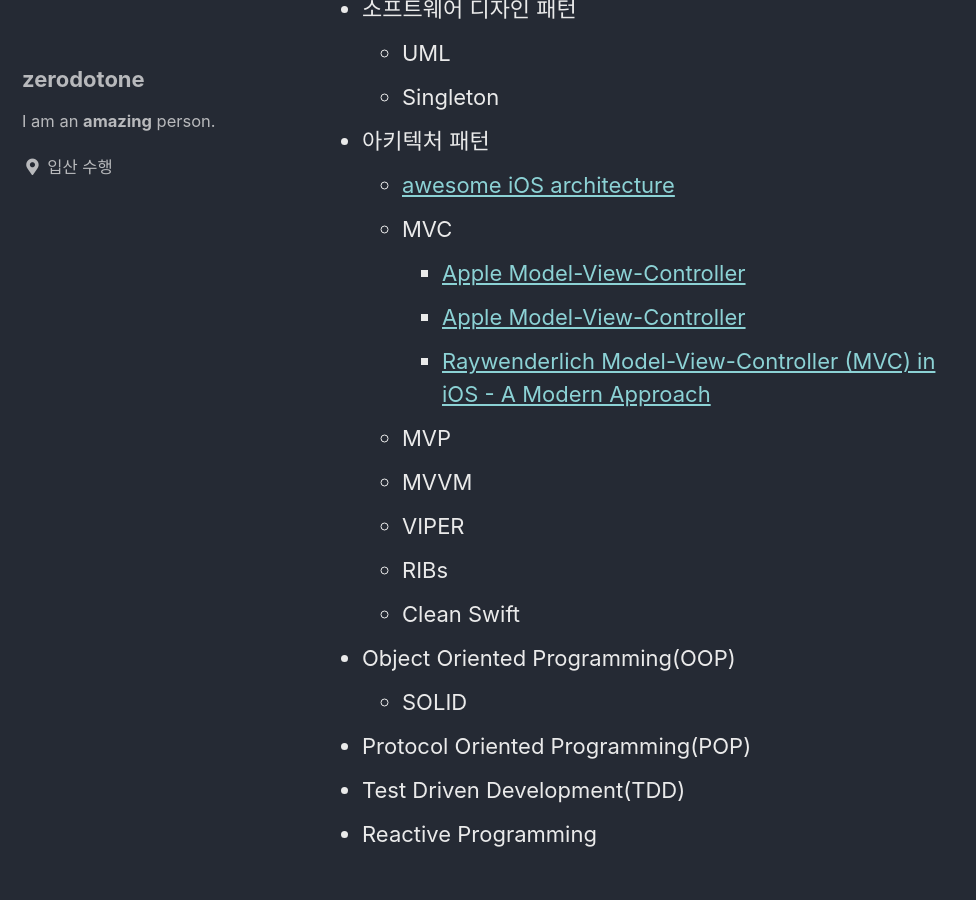
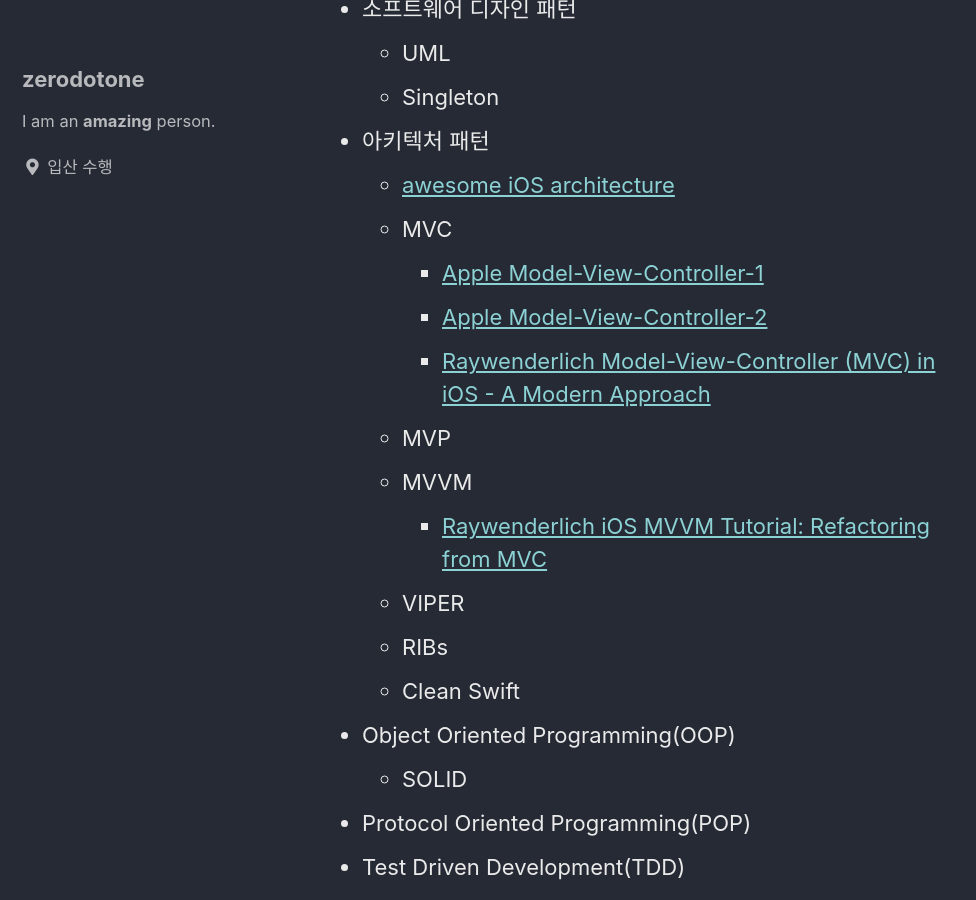
Before and after one commit to zdodev/zdodev.github.io, a Jekyll site: the page built from _posts/2021-04-17-iOS-개발-공부-키워드.md, in a window 1280 px wide and 900 px high, scrolled down 3396 px. Shown: the whole window, without its empty margins (0-976 px from the left). Built offline with Jekyll 4.4.1, drawn with Linux system fonts in a browser that asks for light colours; cached includes are drawn as plain includes; some of the changed text lies outside the part shown.

Commit message:
✍️: Raywenderlich MVVM 관련 링크 추가.

```diff
--- a/_posts/2021-04-17-iOS-개발-공부-키워드.md
+++ b/_posts/2021-04-17-iOS-개발-공부-키워드.md
@@ -88,11 +88,12 @@ iOS 개발 공부에 관련한 키워드를 정리해보았습니다.
 -   아키텍처 패턴
     -   [awesome iOS architecture](https://github.com/onmyway133/awesome-ios-architecture)
     -   MVC
-        -   [Apple Model-View-Controller](https://developer.apple.com/library/archive/documentation/General/Conceptual/DevPedia-CocoaCore/MVC.html)
-        -   [Apple Model-View-Controller](https://developer.apple.com/library/archive/documentation/General/Conceptual/CocoaEncyclopedia/Model-View-Controller/Model-View-Controller.html)
+        -   [Apple Model-View-Controller-1](https://developer.apple.com/library/archive/documentation/General/Conceptual/DevPedia-CocoaCore/MVC.html)
+        -   [Apple Model-View-Controller-2](https://developer.apple.com/library/archive/documentation/General/Conceptual/CocoaEncyclopedia/Model-View-Controller/Model-View-Controller.html)
         -   [Raywenderlich Model-View-Controller (MVC) in iOS - A Modern Approach](https://www.raywenderlich.com/1000705-model-view-controller-mvc-in-ios-a-modern-approach)
     -   MVP
     -   MVVM
+        -   [Raywenderlich iOS MVVM Tutorial: Refactoring from MVC](https://www.raywenderlich.com/6733535-ios-mvvm-tutorial-refactoring-from-mvc)
     -   VIPER
     -   RIBs
     -   Clean Swift
```
Also changed, not shown: other parts of _posts/2021-04-17-iOS-개발-공부-키워드.md (+1 -1 lines).
